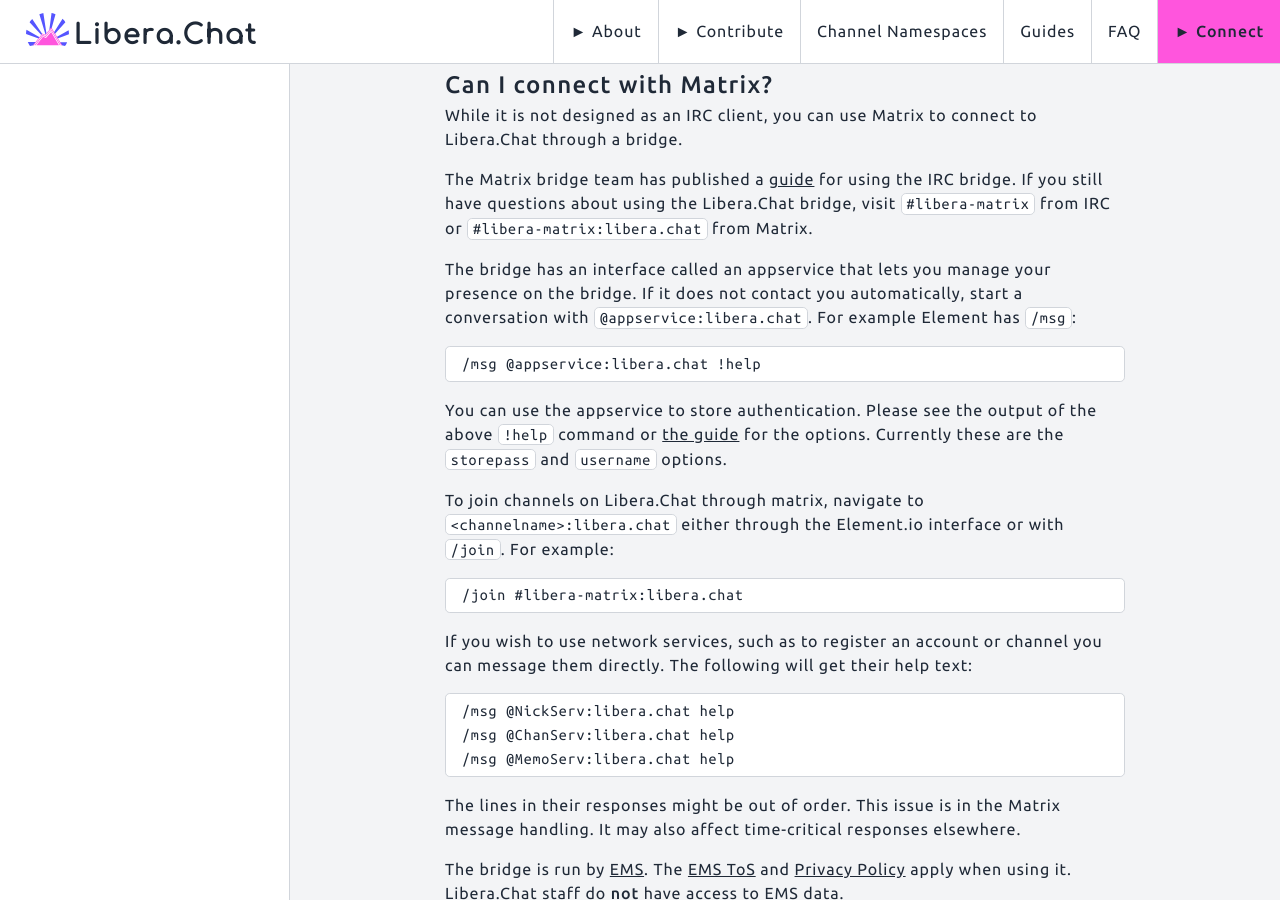
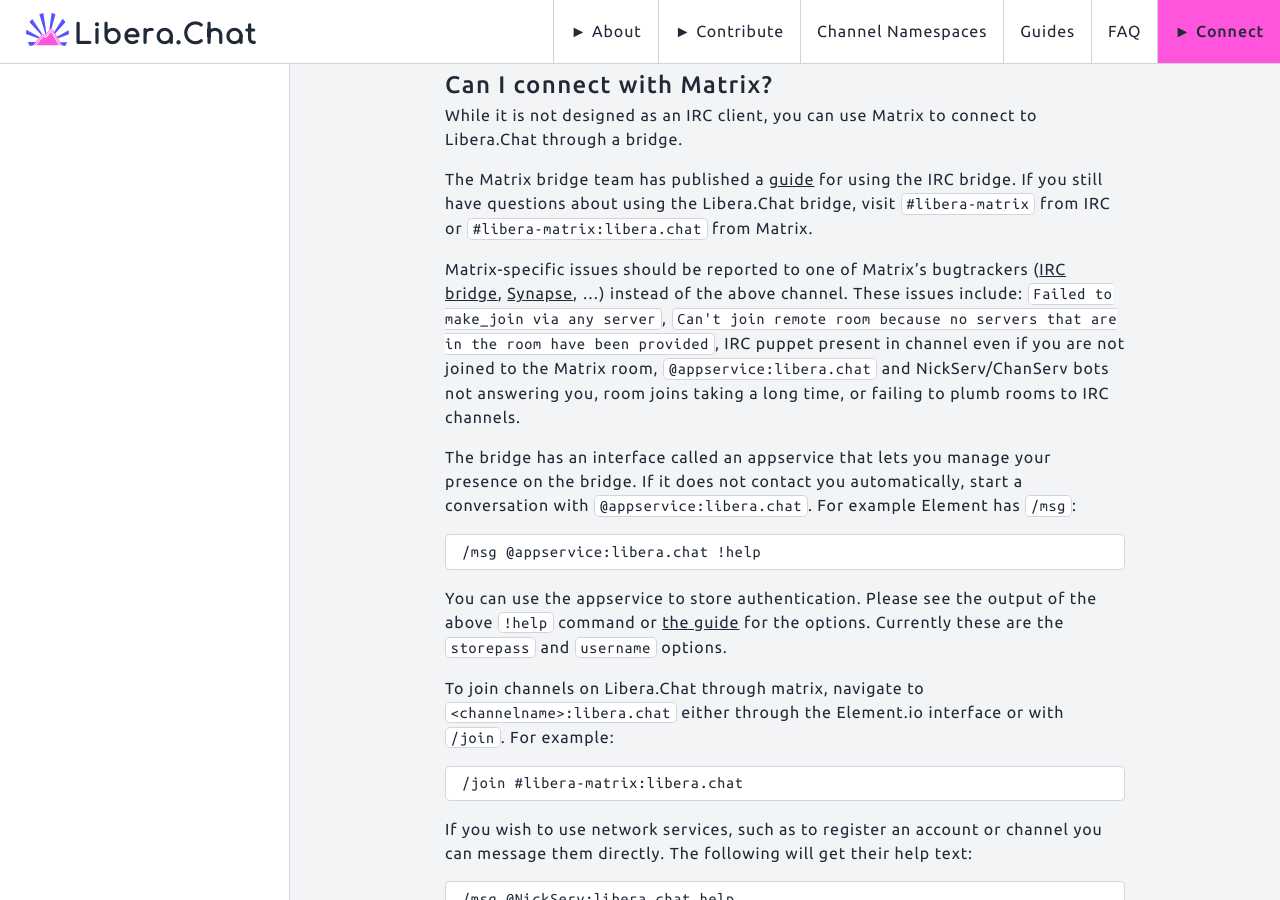
Before and after one commit to Libera-Chat/libera-chat.github.io, a Jekyll site: the page built from content/_guides/faq.md, in a window 1280 px wide and 900 px high, scrolled down 5321 px. Built offline with Jekyll 4.4.1, drawn with Linux system fonts in a browser that asks for light colours.

Commit message:
Add paragraph about issues that #libera-matrix cannot help with
This kind of question is asked almost daily, so let's direct people directly
to the places where EMS can help them.

```diff
--- a/content/_guides/faq.md
+++ b/content/_guides/faq.md
@@ -266,6 +266,15 @@
 Libera.Chat bridge, visit `#libera-matrix` from IRC or
 `#libera-matrix:libera.chat` from Matrix.
 
+Matrix-specific issues should be reported to one of Matrix's bugtrackers
+([IRC bridge](https://github.com/matrix-org/matrix-appservice-irc/issues),
+[Synapse](https://github.com/matrix-org/synapse/issues), ...) instead of
+the above channel. These issues include: `Failed to make_join via any server`,
+`Can't join remote room because no servers that are in the room have been provided`,
+IRC puppet present in channel even if you are not joined to the Matrix room,
+`@appservice:libera.chat` and NickServ/ChanServ bots not answering you,
+room joins taking a long time, or failing to plumb rooms to IRC channels.
+
 The bridge has an interface called an appservice that lets you manage your
 presence on the bridge. If it does not contact you automatically, start a
 conversation with `@appservice:libera.chat`. For example Element has `/msg`:
```
